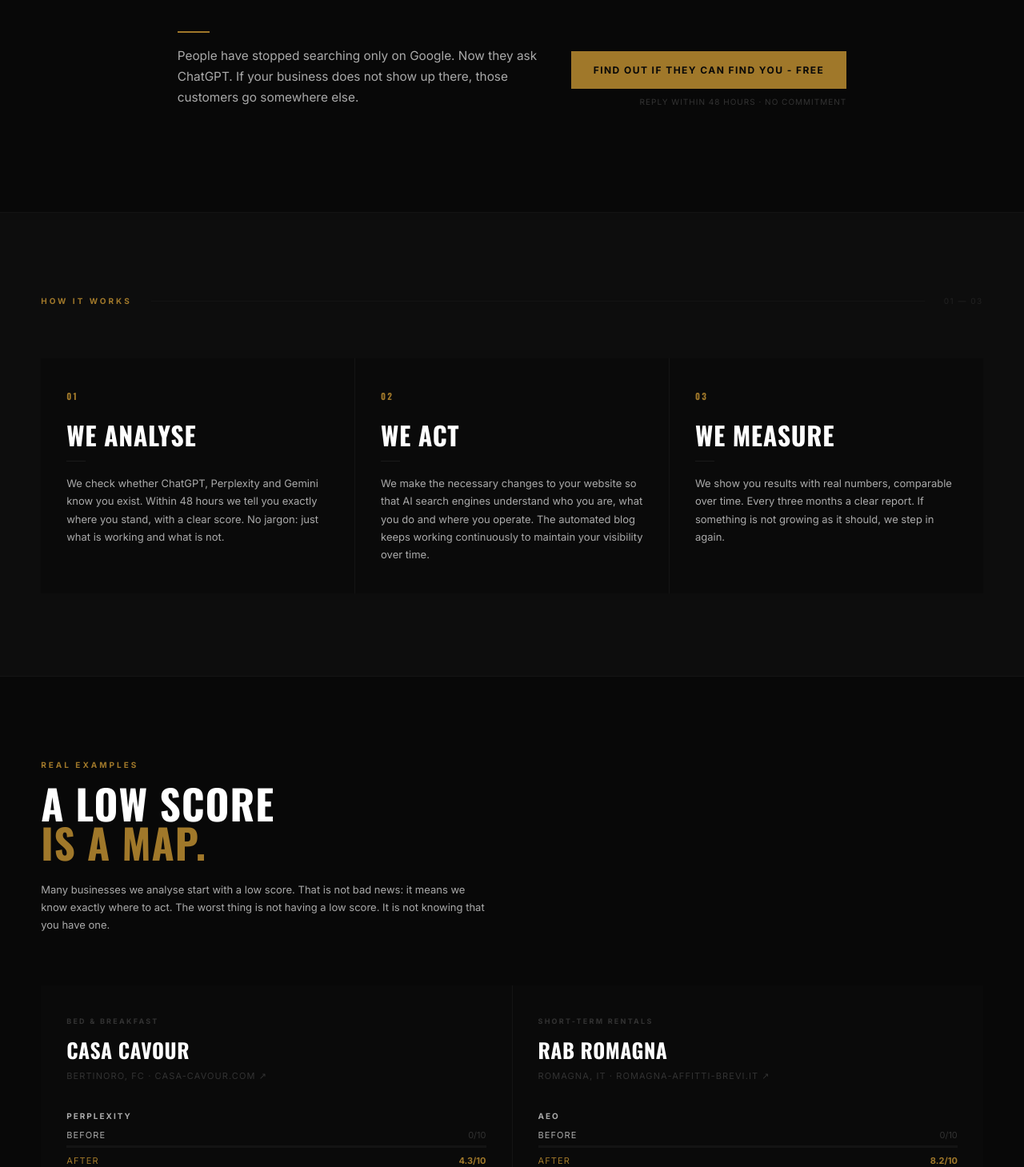
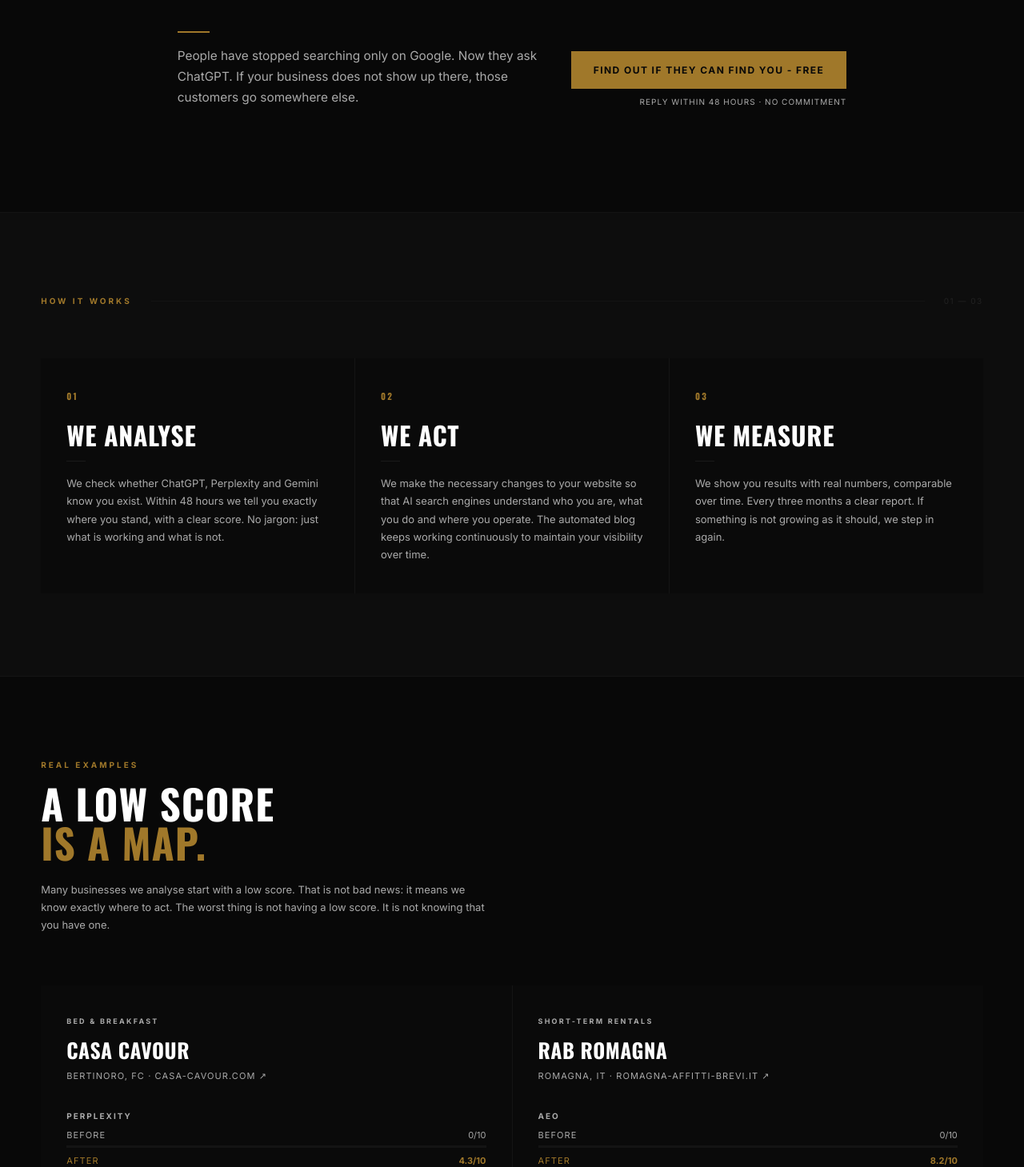
Before and after one commit to vittorionegri68-alt/aim-vns-en, a React (Vite) app: page / in a window 1280 px wide. Shown: the part 535-1994 px from the top of the page at 80% size. Built offline with nearby package versions, Linux system fonts and the light colour scheme.

Commit message:
style: muted text #333 -> #AAAAAA excluding decorative arrows

```diff
--- a/src/components/Blog.jsx
+++ b/src/components/Blog.jsx
@@ -10,7 +10,7 @@ function ArticleExpanded({ post, onClose }) {
         alignItems: 'flex-start', gap: '16px', marginBottom: '2rem' }}>
         <div>
           <div style={{ fontFamily: "'Inter', sans-serif", fontWeight: 700, fontSize: '9px',
-            color: '#333', letterSpacing: '0.2em', textTransform: 'uppercase',
+            color: '#AAAAAA', letterSpacing: '0.2em', textTransform: 'uppercase',
             marginBottom: '0.75rem' }}>{post.categoria} · {post.data}</div>
           <h2 style={{ fontFamily: "'Oswald', sans-serif", fontWeight: 700,
             fontSize: 'clamp(22px,2.5vw,36px)', color: '#ffffff',
@@ -136,7 +136,7 @@ export default function Blog() {
               onMouseLeave={e => e.currentTarget.style.borderTopColor = 'transparent'}
               >
                 <div style={{ fontFamily: "'Inter', sans-serif", fontWeight: 700,
-                  fontSize: '9px', color: '#333', letterSpacing: '0.2em',
+                  fontSize: '9px', color: '#AAAAAA', letterSpacing: '0.2em',
                   textTransform: 'uppercase', marginBottom: '0.75rem' }}>
                   {p.categoria} · {p.data}
                 </div>
--- a/src/components/Contact.jsx
+++ b/src/components/Contact.jsx
@@ -115,7 +115,7 @@ export default function Contact() {
                 style={{ display: 'flex', flexDirection: 'column', gap: '1px', background: '#141414' }}>
                 <div style={{ background: '#0a0a0a', padding: '28px 28px 20px' }}>
                   <label style={{ fontFamily: "'Inter', sans-serif", fontWeight: 700,
-                    fontSize: '10px', color: '#333', letterSpacing: '0.2em',
+                    fontSize: '10px', color: '#AAAAAA', letterSpacing: '0.2em',
                     textTransform: 'uppercase', display: 'block', marginBottom: '8px' }}>Name</label>
                   <input name="nome" value={form.nome} onChange={handleChange}
                     required placeholder="Your name" style={inputStyle}
@@ -124,7 +124,7 @@ export default function Contact() {
                 </div>
                 <div style={{ background: '#0a0a0a', padding: '20px 28px' }}>
                   <label style={{ fontFamily: "'Inter', sans-serif", fontWeight: 700,
-                    fontSize: '10px', color: '#333', letterSpacing: '0.2em',
+                    fontSize: '10px', color: '#AAAAAA', letterSpacing: '0.2em',
                     textTransform: 'uppercase', display: 'block', marginBottom: '8px' }}>Email</label>
                   <input name="email" type="email" value={form.email} onChange={handleChange}
                     required placeholder="your@email.com" style={inputStyle}
@@ -133,7 +133,7 @@ export default function Contact() {
                 </div>
                 <div style={{ background: '#0a0a0a', padding: '20px 28px' }}>
                   <label style={{ fontFamily: "'Inter', sans-serif", fontWeight: 700,
-                    fontSize: '10px', color: '#333', letterSpacing: '0.2em',
+                    fontSize: '10px', color: '#AAAAAA', letterSpacing: '0.2em',
                     textTransform: 'uppercase', display: 'block', marginBottom: '8px' }}>Message</label>
                   <textarea name="messaggio" value={form.messaggio} onChange={handleChange}
                     required placeholder="Tell us about your business and what you would like to improve. No technical terms needed."
@@ -153,7 +153,7 @@ export default function Contact() {
                   onMouseLeave={e => e.currentTarget.style.opacity = '1'}
                   >Send message →</button>
                   <p style={{ fontFamily: "'Inter', sans-serif", fontSize: '10px',
-                    color: '#333', letterSpacing: '0.1em', textTransform: 'uppercase',
+                    color: '#AAAAAA', letterSpacing: '0.1em', textTransform: 'uppercase',
                     marginTop: '12px', textAlign: 'center' }}>
                     Reply within 48h · No commitment
                   </p>
--- a/src/components/Hero.jsx
+++ b/src/components/Hero.jsx
@@ -82,7 +82,7 @@ export default function Hero() {
             onMouseLeave={e => e.currentTarget.style.opacity = '1'}
             >Find out if they can find you - free</a>
             <span style={{ fontFamily: "'Inter', sans-serif", fontSize: '10px',
-              color: '#333', letterSpacing: '0.1em', textTransform: 'uppercase' }}>
+              color: '#AAAAAA', letterSpacing: '0.1em', textTransform: 'uppercase' }}>
               Reply within 48 hours · no commitment
             </span>
           </div>
--- a/src/components/Results.jsx
+++ b/src/components/Results.jsx
@@ -36,7 +36,7 @@ function Bar({ before, after, animate }) {
       <div style={{ display: 'flex', justifyContent: 'space-between', marginBottom: '4px' }}>
         <span style={{ fontFamily: "'Inter', sans-serif", fontSize: '11px', color: '#AAAAAA',
           letterSpacing: '0.1em', textTransform: 'uppercase' }}>Before</span>
-        <span style={{ fontFamily: "'Inter', sans-serif", fontSize: '11px', color: '#333' }}>{before}/10</span>
+        <span style={{ fontFamily: "'Inter', sans-serif", fontSize: '11px', color: '#AAAAAA' }}>{before}/10</span>
       </div>
       <div style={{ background: '#141414', height: '3px' }}>
         <div style={{ background: '#333', height: '3px', width: `${before * 10}%`, transition: 'width 0.8s ease' }} />
@@ -91,14 +91,14 @@ export default function Results() {
             <div key={i} style={{ background: '#0a0a0a',
               padding: 'clamp(28px,3vw,48px) clamp(20px,2.5vw,36px)' }}>
               <div style={{ fontFamily: "'Inter', sans-serif", fontWeight: 700,
-                fontSize: '9px', letterSpacing: '0.25em', color: '#333',
+                fontSize: '9px', letterSpacing: '0.25em', color: '#AAAAAA',
                 textTransform: 'uppercase', marginBottom: '0.5rem' }}>{c.settore}</div>
               <div style={{ fontFamily: "'Oswald', sans-serif", fontWeight: 700,
                 fontSize: 'clamp(22px,2vw,32px)', color: '#ffffff',
                 textTransform: 'uppercase', letterSpacing: '0.02em', marginBottom: '0.25rem' }}>{c.nome}</div>
               <a href={c.siteUrl} target="_blank" rel="noopener noreferrer"
                 style={{ fontFamily: "'Inter', sans-serif", fontSize: '11px',
-                  color: '#333', letterSpacing: '0.1em', textTransform: 'uppercase',
+                  color: '#AAAAAA', letterSpacing: '0.1em', textTransform: 'uppercase',
                   marginBottom: '2rem', display: 'block', textDecoration: 'none', transition: 'color 0.2s' }}
                 onMouseEnter={e => e.currentTarget.style.color = '#A0782A'}
                 onMouseLeave={e => e.currentTarget.style.color = '#333'}>
--- a/src/components/Services-EN.jsx
+++ b/src/components/Services-EN.jsx
@@ -145,7 +145,7 @@ export default function Services() {
             </div>
           ))}
         </div>
-        <p style={{ fontFamily: "'Inter', sans-serif", fontSize: '11px', color: '#333',
+        <p style={{ fontFamily: "'Inter', sans-serif", fontSize: '11px', color: '#AAAAAA',
           letterSpacing: '0.1em', textTransform: 'uppercase', marginTop: '1.5rem', textAlign: 'center' }}>
           All prices exclude VAT · Additional language 100 EUR · Minimum 12 months for Growth and Pro
         </p>
```
